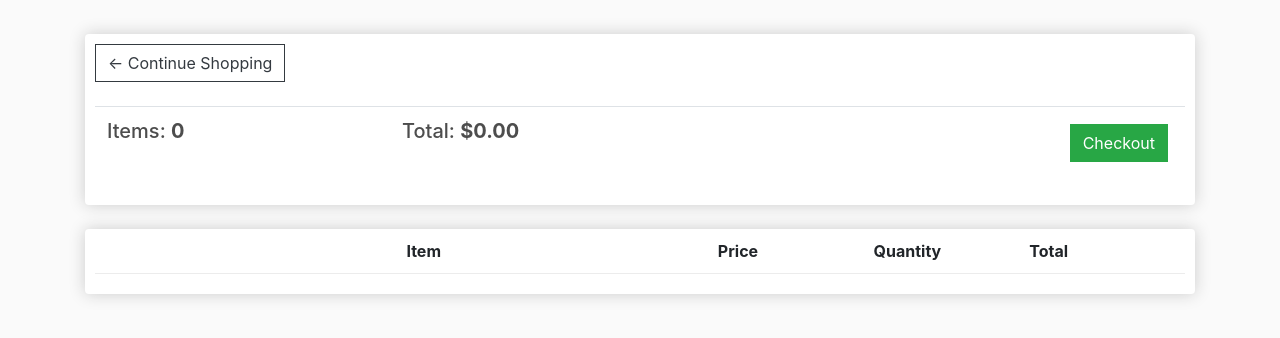
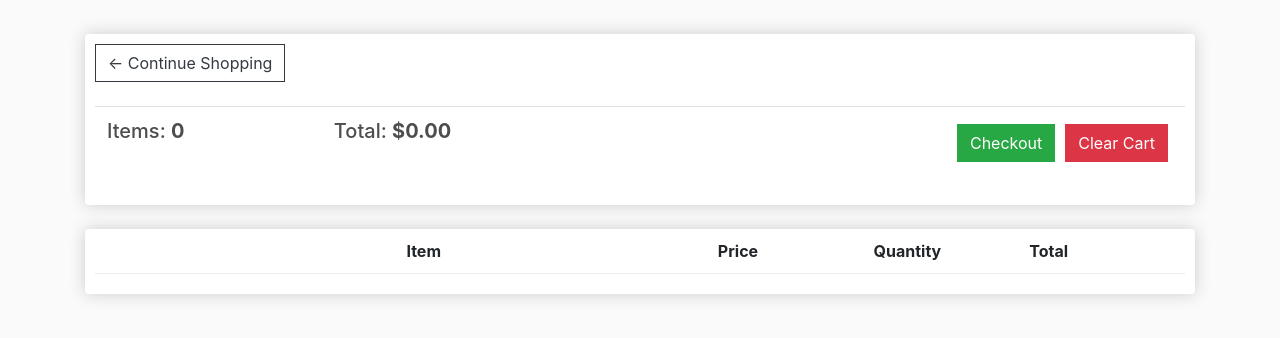
Before and after one commit to ishita2108/ecommerce, a Django app: page /cart/ in a window 1280 px wide. Shown: the part 57-395 px from the top of the page. Run offline with Django 3.2, Linux system fonts and the light colour scheme; lists and menus that the app fills with data are empty; some libraries are stand-ins or nearby versions.

Commit message:
Clear Cart for Authenticated Users

```diff
--- a/ecommerce/static/js/cart.js
+++ b/ecommerce/static/js/cart.js
@@ -38,7 +38,6 @@ function addCookieItem(productId, action){
     document.cookie = 'cart=' + JSON.stringify(cart) + ";domain=;path=/"
     location.reload()
 }
-
 function updateUserOrder(productId, action){
     console.log("sending data...")
 
--- a/ecommerce/store/templates/store/cart.html
+++ b/ecommerce/store/templates/store/cart.html
@@ -18,9 +18,13 @@
                         <h5>Total: <strong>${{order.get_cart_total|floatformat:2}}</strong></h5>
                     </th>
                     <th>
+                        <button data-order = "{{order.id}}" style="float:right; margin:5px;" id="clear-cart" class="btn btn-danger">Clear Cart</button>
                         <a style="float:right; margin:5px;" class="btn btn-success"
                             href="{% url 'checkout' %}">Checkout</a>
                     </th>
+                    <!-- <th>
+
+                    </th> -->
                 </tr>
             </table>
 
@@ -60,4 +64,34 @@
         </div>
     </div>
 </div>
+
+<script>
+
+    document.getElementById("clear-cart").addEventListener('click', function(){
+        console.log("Cart is clear")
+        var orderId = this.dataset.order
+        console.log(orderId)
+        var url = '/clear_cart/'
+
+
+            fetch(url,{
+                method: 'POST',
+                headers: {
+                    'Content-Type': 'application/json',
+                    'X-CSRFToken': csrftoken,
+                },
+                body: JSON.stringify({ 'orderId': orderId })
+            })
+                .then((response) => {
+                    return response.json()
+                })
+                .then((data) => {
+                    console.log('data', data)
+            })
+            window.location.href = "{% url 'store' %}"
+
+
+    })
+
+</script>
 {% endblock content %}
--- a/ecommerce/store/templates/store/checkout.html
+++ b/ecommerce/store/templates/store/checkout.html
@@ -71,7 +71,7 @@
             </div>
             {% endfor %}
 
-            <h5>Items: {{order.get_cart_items}}</h5>
+            <h5>Items: {{cartItems}}</h5>
             <h5>Total: ${{order.get_cart_total|floatformat:2}}</h5>
         </div>
     </div>
--- a/ecommerce/store/templates/store/main.html
+++ b/ecommerce/store/templates/store/main.html
@@ -63,6 +63,7 @@
         }
         console.log("Cart: ", cart)
 
+
     </script>
 
 </head>
--- a/ecommerce/store/urls.py
+++ b/ecommerce/store/urls.py
@@ -7,6 +7,7 @@ urlpatterns = [
     path('checkout/',views.checkout, name="checkout"),
 
     path('update_item/', views.updateItem, name ="update_item"),
+    path('clear_cart/', views.clearCart, name ="clear_cart"),
     path('process_order/', views.processOrder, name ="process_order")
 
 ]
--- a/ecommerce/store/views.py
+++ b/ecommerce/store/views.py
@@ -67,6 +67,17 @@ def updateItem(request):
     # If it's set to False, any object can be passed for serialization
     # (otherwise only dict instances are allowed).
 
+def clearCart(request):
+    data = json.loads(request.body)
+    cart = json.loads(request.COOKIES['cart'])
+    # print(data)
+    orderId = data['orderId']
+
+    obj = Order.objects.get(id=orderId)
+    if request.user.is_authenticated:
+        obj.delete()
+    return JsonResponse('Clear cart', safe=False)
+
 def processOrder(request):
     transaction_id = datetime.datetime.now().timestamp()
     data = json.loads(request.body)
```
Also changed, not shown: ecommerce/db.sqlite3.
